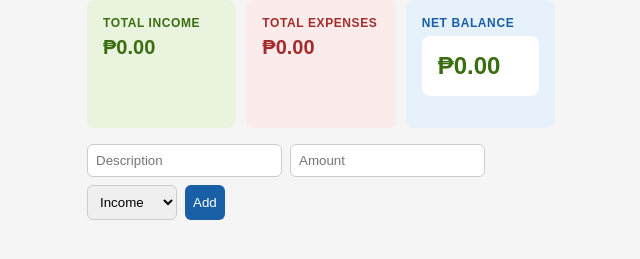
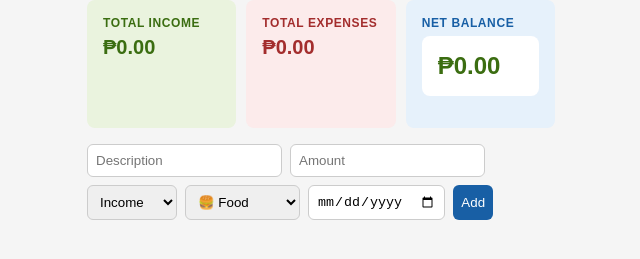
Before and after one commit to Derpprogbit/finance-tracker, a plain HTML site: page index.html in a window 1280 px wide. Shown: the part 101-360 px from the top of the page, without its empty margins (319-959 px from the left). Drawn offline with Linux system fonts and the light colour scheme.

Commit message:
Added the category and better options with logo

```diff
--- a/index.html
+++ b/index.html
@@ -30,6 +30,16 @@
             <option value="income">Income</option>
             <option value="expense">Expense</option>
         </select>
+         <select id="category">
+            <option value="Food">🍔 Food</option>
+            <option value="Transport">🚗 Transport</option>
+            <option value="Bills">💡 Bills</option>
+            <option value="Shopping">🛍️ Shopping</option>
+            <option value="Health">🏥 Health</option>
+            <option value="Salary">💼 Salary</option>
+            <option value="Other">📦 Other</option>
+        </select>
+        <input type="date" id="date" required>
         <button type="submit">Add</button>
     </form>
 
```
